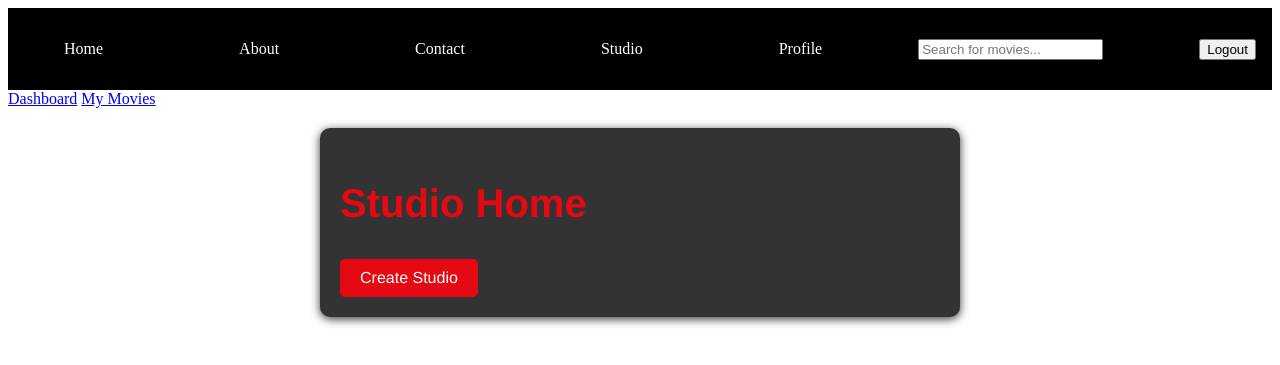
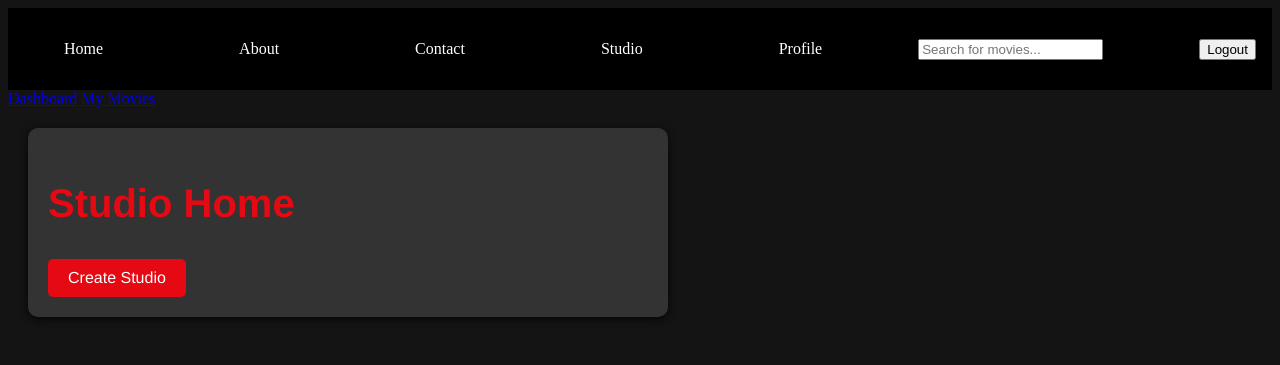
Before and after one commit to dan24-T/Movie-Recommendation-and-Rating-System, a Flask app: template templates/studios/studio_dashboard.html in a window 1280 px wide. Shown: the top 365 px of the page. Run offline with Flask 3, Linux system fonts and the light colour scheme; the template is opened without the code that fills it, so the values that code supplies are empty.

Commit message:
Update studio_dashboard.html

```diff
--- a/templates/studios/studio_dashboard.html
+++ b/templates/studios/studio_dashboard.html
@@ -3,13 +3,16 @@
 {% block head %}
 <title>Studio Dashboard</title>
 <style>
+body{
+    background-color: #141414;
+}
 .container {
     background-color: #333;
     border-radius: 10px;
     padding: 20px;
     box-shadow: 0 2px 10px rgba(0, 0, 0, 0.8);
     max-width: 600px;
-    margin: 20px auto;
+    margin: 20px;
     color: #e5e5e5;
     font-family: 'Helvetica Neue', Helvetica, Arial, sans-serif;
 }
```
